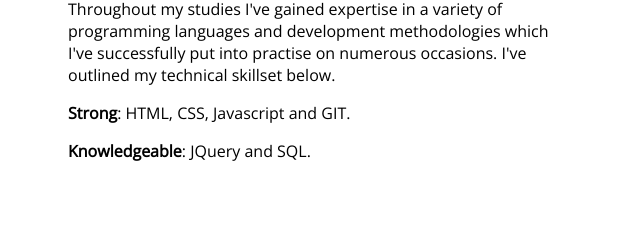
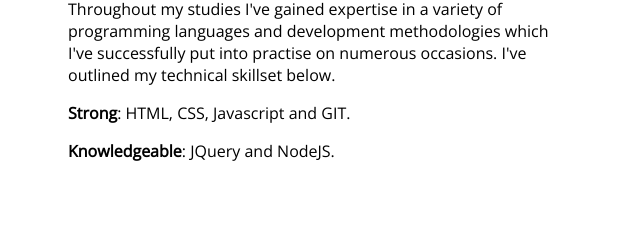
Before and after one commit to StringVariable/New-Portfolio-Website, a plain HTML site: page index.html in a window 1280 px wide. Shown: the part 958-1198 px from the top of the page, 628-1268 px from the left. Drawn offline with nearby package versions, Linux system fonts and the light colour scheme.

Commit message:
Modified my skill set slightly to include NodeJS

```diff
--- a/index.html
+++ b/index.html
@@ -42,7 +42,7 @@
 			</div>
 			<p>Throughout my studies I've gained expertise in a variety of programming languages and development methodologies which I've successfully put into practise on numerous occasions. I've outlined my technical skillset below.</p>
 			<p><b>Strong</b>: HTML, CSS, Javascript and GIT.</p>
-			<p><b>Knowledgeable</b>: JQuery and SQL.</p>
+			<p><b>Knowledgeable</b>: JQuery and NodeJS.</p>
 		</div>
 	</div>
 	<div id="portfolio-container">
```
